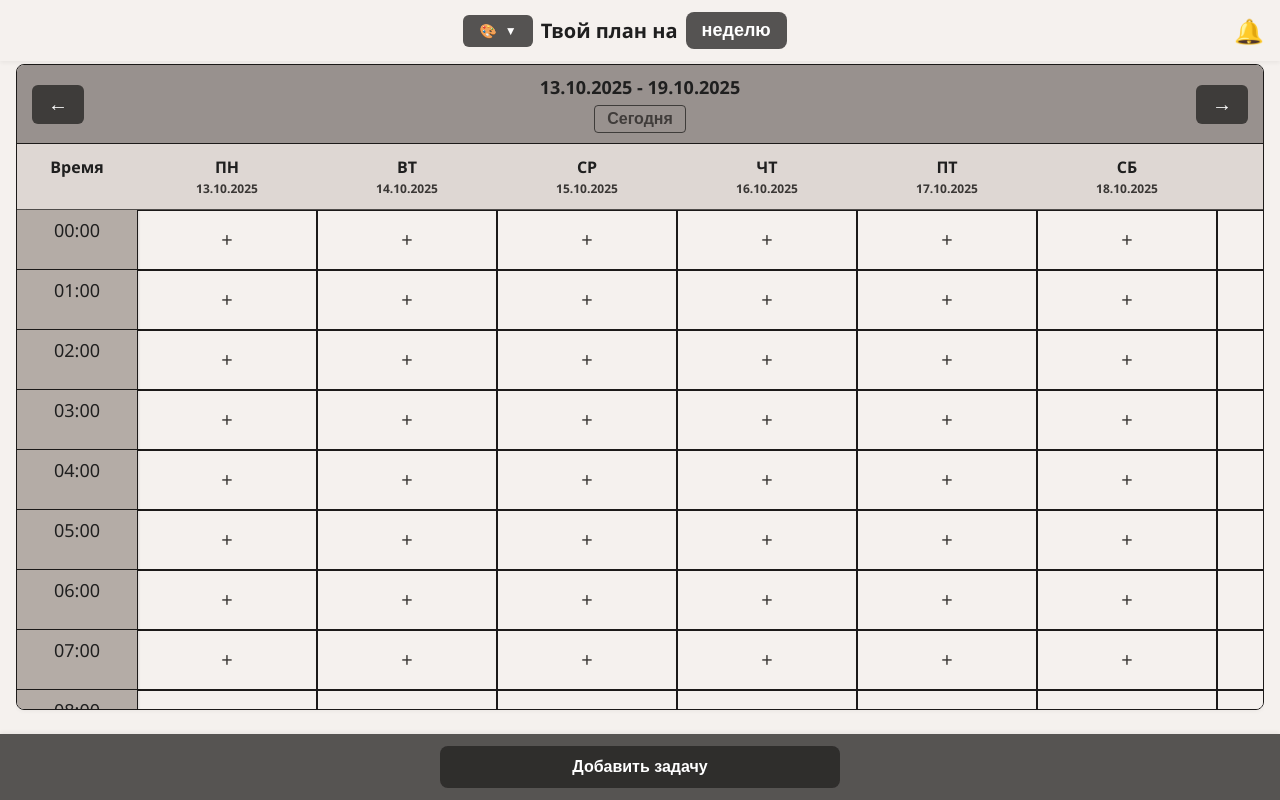
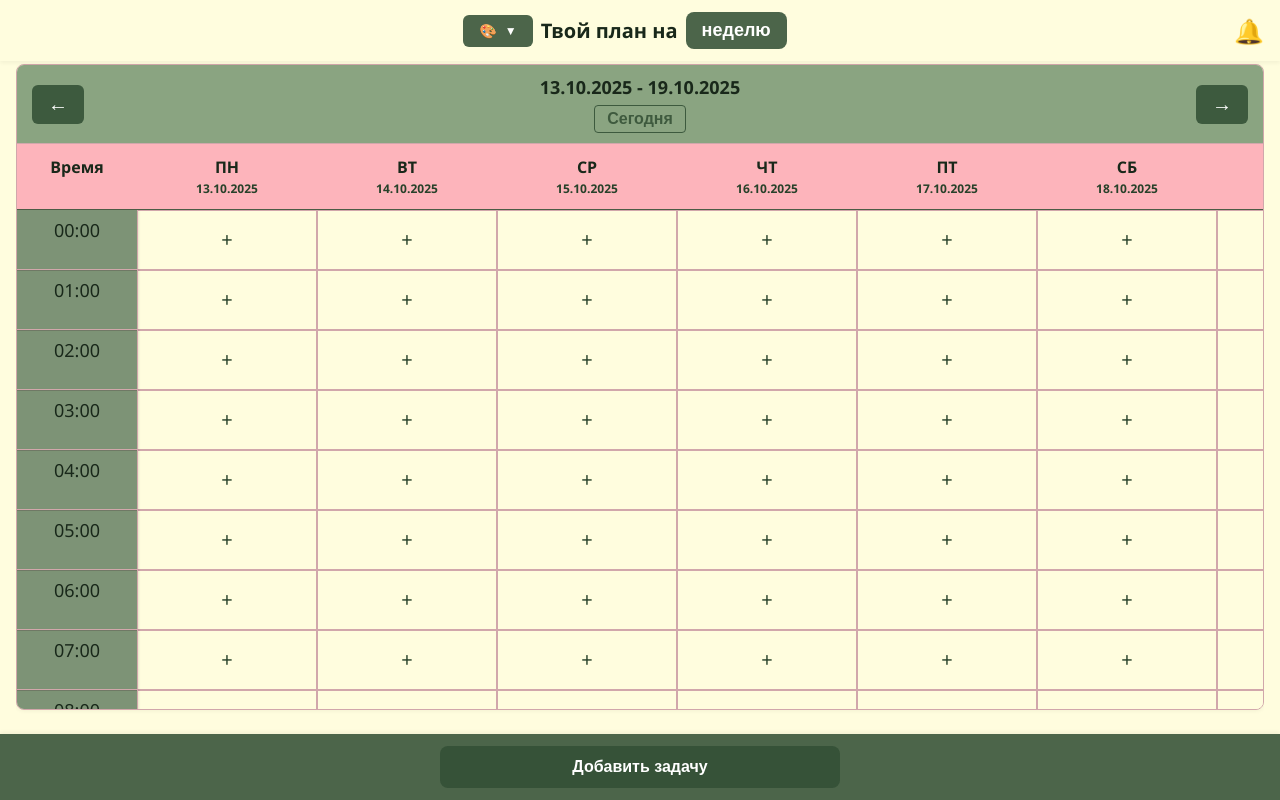
Before and after one commit to valeevaDiana/AutoPlanner, a React app in the folder task-scheduler/: page / in a window 1280 px wide. Built offline with nearby package versions, Linux system fonts and the light colour scheme; the HTML template or start-up script is replaced by a standard one.

Commit message:
change light theme

```diff
--- a/task-scheduler/src/features/task-form/ui/TaskFormModal.tsx
+++ b/task-scheduler/src/features/task-form/ui/TaskFormModal.tsx
@@ -89,7 +89,7 @@ export const TaskFormModal: React.FC<TaskFormModalProps> = ({
 
   const getDateByDayOfWeek = (dayOfWeek: number) => {
     const today = new Date();
-    const currentDay = today.getDay(); // 0-6 (ВС-СБ)
+    const currentDay = today.getDay();
 
     const jsDayOfWeek = dayOfWeek === 6 ? 0 : dayOfWeek + 1;
 
@@ -503,7 +503,7 @@ export const TaskFormModal: React.FC<TaskFormModalProps> = ({
               fontWeight: '500',
               color: currentTheme.colors.text
             }}>
-              Приоритет: {priority}/10
+              Приоритет: {priority}
             </label>
 
             <div style={{
@@ -516,8 +516,8 @@ export const TaskFormModal: React.FC<TaskFormModalProps> = ({
                 type="range"
                 min="1"
                 max="10"
-                value={priority}
-                onChange={(e) => !isViewMode && setPriority(parseInt(e.target.value))}
+                value={11 - priority}
+                onChange={(e) => !isViewMode && setPriority(11 - parseInt(e.target.value))}
                 disabled={isViewMode}
                 style={{
                   width: '100%',
@@ -535,8 +535,8 @@ export const TaskFormModal: React.FC<TaskFormModalProps> = ({
                 fontSize: '12px',
                 color: currentTheme.colors.textSecondary
               }}>
+                <span>10 (Низкий)</span>
                 <span>1 (Высокий)</span>
-                <span>10 (Низкий)</span>
               </div>
             </div>
 
--- a/task-scheduler/src/shared/lib/contexts/ThemeContext.tsx
+++ b/task-scheduler/src/shared/lib/contexts/ThemeContext.tsx
@@ -9,7 +9,7 @@ interface ThemeProviderProps {
 }
 
 export const ThemeProvider: React.FC<ThemeProviderProps> = ({ children }) => {
-  const [currentTheme, setCurrentTheme] = useState<Theme>(predefinedThemes[2]);
+  const [currentTheme, setCurrentTheme] = useState<Theme>(predefinedThemes[0]);
   const [customThemes, setCustomThemes] = useState<Theme[]>([]);
   const [isCustomizerOpen, setIsCustomizerOpen] = useState(false);
 
--- a/task-scheduler/src/shared/lib/contexts/theme.constants.ts
+++ b/task-scheduler/src/shared/lib/contexts/theme.constants.ts
@@ -4,24 +4,24 @@ export const predefinedThemes: Theme[] = [
   {
     name: 'Светлая',
     colors: {
-        primary: '#c68b5e',
-        secondary: '#d9b7a0',
-        background: '#fff8f0',
-        surface: '#fff8f0',
-        text: '#333333',
-        textSecondary: '#737373',
-        border: '#d9b7a0',
-        success: '#79bb49',
-        error: '#ff6b6b',
+        primary: '#334f35df',
+        secondary: '#426545af',
+        background: '#fffdde',
+        surface: '#fff8e1ff',
+        text: '#19281aff',
+        textSecondary: '#274129',
+        border: '#d1a7ab',
+        success: '#74bc7a',
+        error: '#74bc7a',
 
-        priorityStart: '#8b0000',
-        priorityEnd: '#ff6b6b',
+        priorityStart: '#ff5b6c',
+        priorityEnd: '#ffdcdf',
 
-        priorityCompleted: '#d7d7d7',
-        priorityCompletedText: '#3a3a3a',
-        calendarHeader: '#d9b7a0',
-        calendarNavigation: '#f9f0e6',
-        edit: '#24b5ce'
+        priorityCompleted: '#bbc3bbff',
+        priorityCompletedText: '#19281a',
+        calendarHeader: '#fdb4bb',
+        calendarNavigation: '#48764ca3',
+        edit: '#e88f98'
     }
   },
   {
@@ -30,9 +30,9 @@ export const predefinedThemes: Theme[] = [
         primary: '#868cccd3',
         secondary: '#868cccce',
         background: '#161618',
-        surface: '#2d2d2dff',
+        surface: '#2d2d2d',
         text: '#ffffff',
-        textSecondary: '#d9d9d9ff',
+        textSecondary: '#d9d9d9',
         border: '#5f638a',
         success: '#52b3a6',
         error: '#e17f78',
@@ -55,7 +55,7 @@ export const predefinedThemes: Theme[] = [
         primary: '#22201fc0',
         secondary: '#b4aca6',
         background: '#f5f1ee',
-        surface: '#e4e0ddff',//44403d
+        surface: '#e4e0dd',//44403d
         text: '#1f1f1f',
         textSecondary: '#3a3735',
         border: '#1c1a19',
```
